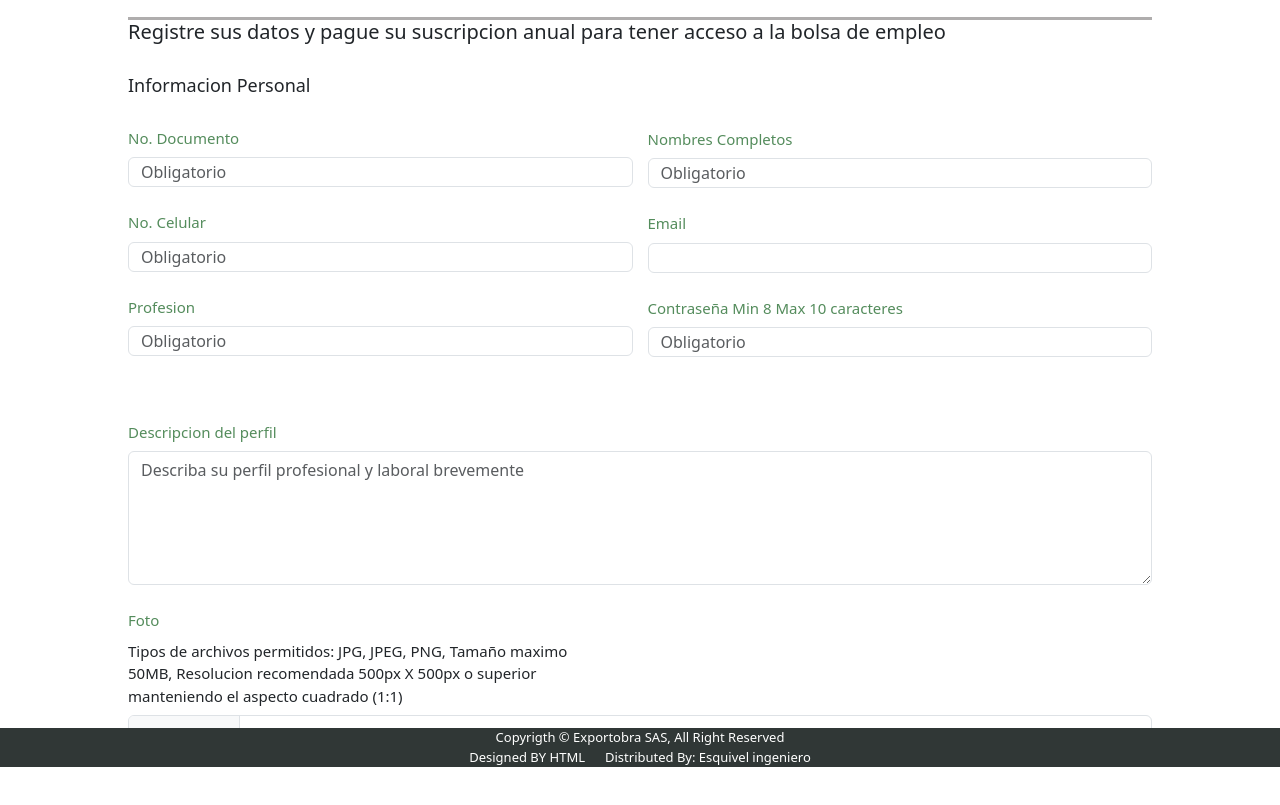
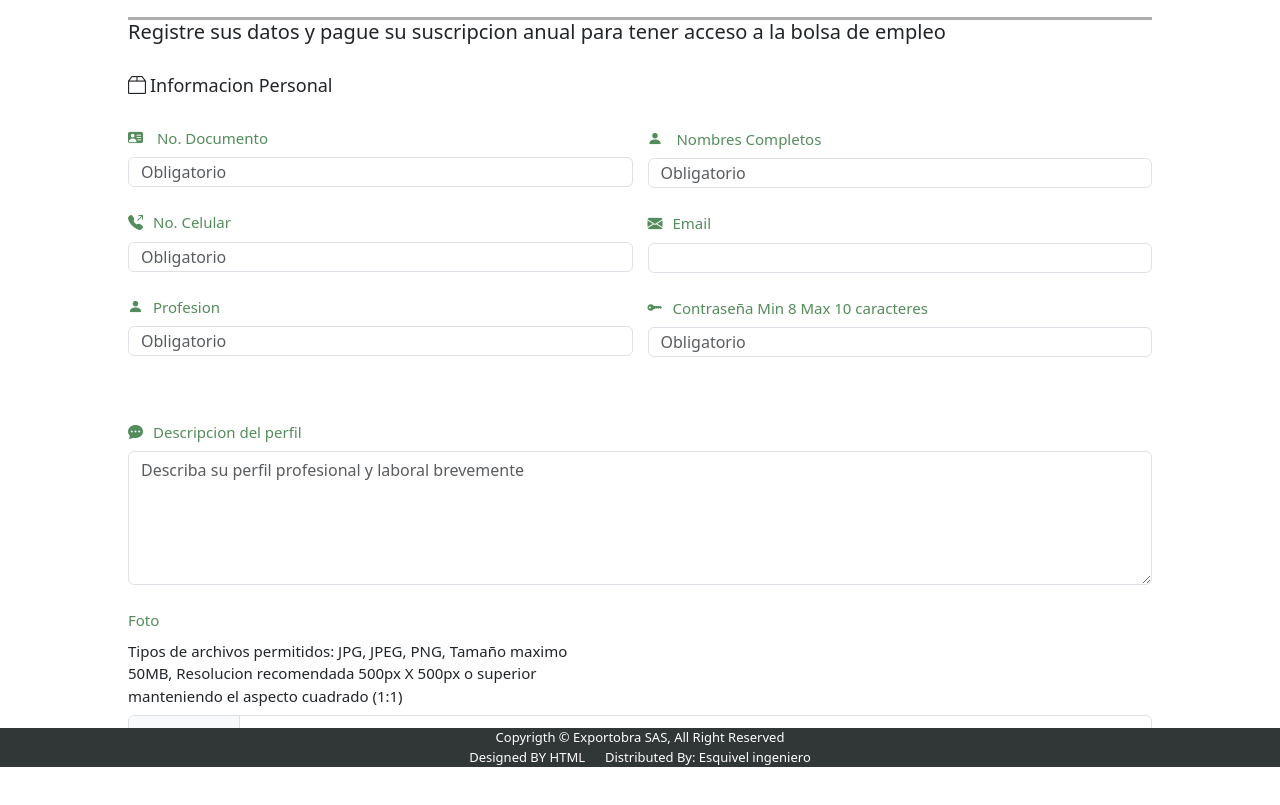
Before and after one commit to JoanFlorian/Florian-Joan-Recup-Front, a plain HTML site: page registro.html in a window 1280 px wide. Shown: the part 33-838 px from the top of the page. Drawn offline with nearby package versions, Linux system fonts and the light colour scheme.

Commit message:
Se añadieron todos los logos pertenecientes a la vista de registro

```diff
--- a/css/style.css
+++ b/css/style.css
@@ -222,3 +222,16 @@ footer {
     flex: 1 1 45%;
     min-width: 300px;
 }
+.bi-person-vcard-fill,
+.bi-person-fill,
+.bi-telephone-outbound-fill,
+.bi-envelope-fill,
+.bi-key-fill,
+.fa-comment-dots,
+.bi-file-earmark-image,
+.bi-chat-dots-fill,
+.bi-save-fill{
+    margin-right: 10px;
+    width: 20px;
+    height: 20px;
+}
--- a/registro.html
+++ b/registro.html
@@ -20,18 +20,18 @@
                 <h2 style="font-size:20px;">Registre sus datos y pague su suscripcion anual para tener acceso a la bolsa de empleo</h2><br>
                 <div class="forms-contain">
                 <div class="form-contain">
-                    <h2 style="font-size:18px;">Informacion Personal</h2><br>
+                    <h2 style="font-size:18px;"><i class="bi bi-box2 me-1" ></i>Informacion Personal</h2><br>
                     <form>
                         <div class="mb-4 w-100">
-                            <label for="documento" class="form-label text-form">No. Documento</label>
+                            <label for="documento" class="form-label text-form"> <i class="bi bi-person-vcard-fill"></i> No. Documento</label>
                             <input type="number" id="documento" name="documento" class="form-control w-100" placeholder="Obligatorio">
                         </div>
                         <div class="mb-4 w-100">
-                            <label for="nocelular" class="form-label text-form">No. Celular</label>
+                            <label for="nocelular" class="form-label text-form"><i class="bi bi-telephone-outbound-fill"></i>No. Celular</label>
                             <input type="number" id="nocelular" name="nocelular" class="form-control w-100" placeholder="Obligatorio">
                         </div>
                         <div class="mb-4 w-100">
-                            <label for="profesion" class="form-label text-form">Profesion</label>
+                            <label for="profesion" class="form-label text-form"><i class="bi bi-person-fill"></i>Profesion</label>
                             <input type="text" id="profesion" name="profesion" class="form-control w-100" placeholder="Obligatorio">
                         </div>
                     </form>
@@ -39,22 +39,22 @@
                 <div class="form-contain">
                     <form>
                         <div class="mb-4 w-100">
-                            <label for="nombrescompletos" class="form-label text-form">Nombres Completos</label>
+                            <label for="nombrescompletos" class="form-label text-form">  <i class="bi bi-person-fill"></i> Nombres Completos</label>
                             <input type="text" id="nombrescompletos" name="nombrescompletos" class="form-control w-100" placeholder="Obligatorio">
                         </div>
                         <div class="mb-4 w-100">
-                            <label for="email" class="form-label text-form">Email</label>
+                            <label for="email" class="form-label text-form"><i class="bi bi-envelope-fill"></i>Email</label>
                             <input type="email" id="email" name="email" class="form-control w-100">
                         </div>
                         <div class="mb-4 w-100">
-                            <label for="contraseña" class="form-label text-form">Contraseña Min 8 Max 10 caracteres</label>
+                            <label for="contraseña" class="form-label text-form"><i class="bi bi-key-fill"></i>Contraseña Min 8 Max 10 caracteres</label>
                             <input type="password" id="contraseña" name="contraseña" class="form-control w-100" placeholder="Obligatorio">
                         </div>
                     </form>
                     </div>
             </div>
              <div class="mb-4 w-100">
-                    <label for="perfil" class="form-label text-form">Descripcion del perfil</label>
+                    <label for="perfil" class="form-label text-form"><i class="bi bi-chat-dots-fill"></i>Descripcion del perfil</label>
                     <textarea rows="5" id="perfil" name="perfil" placeholder="Describa su perfil profesional y laboral brevemente" class="form-control"></textarea>
             </div>
             <div class="mb-4 w-100">
```
